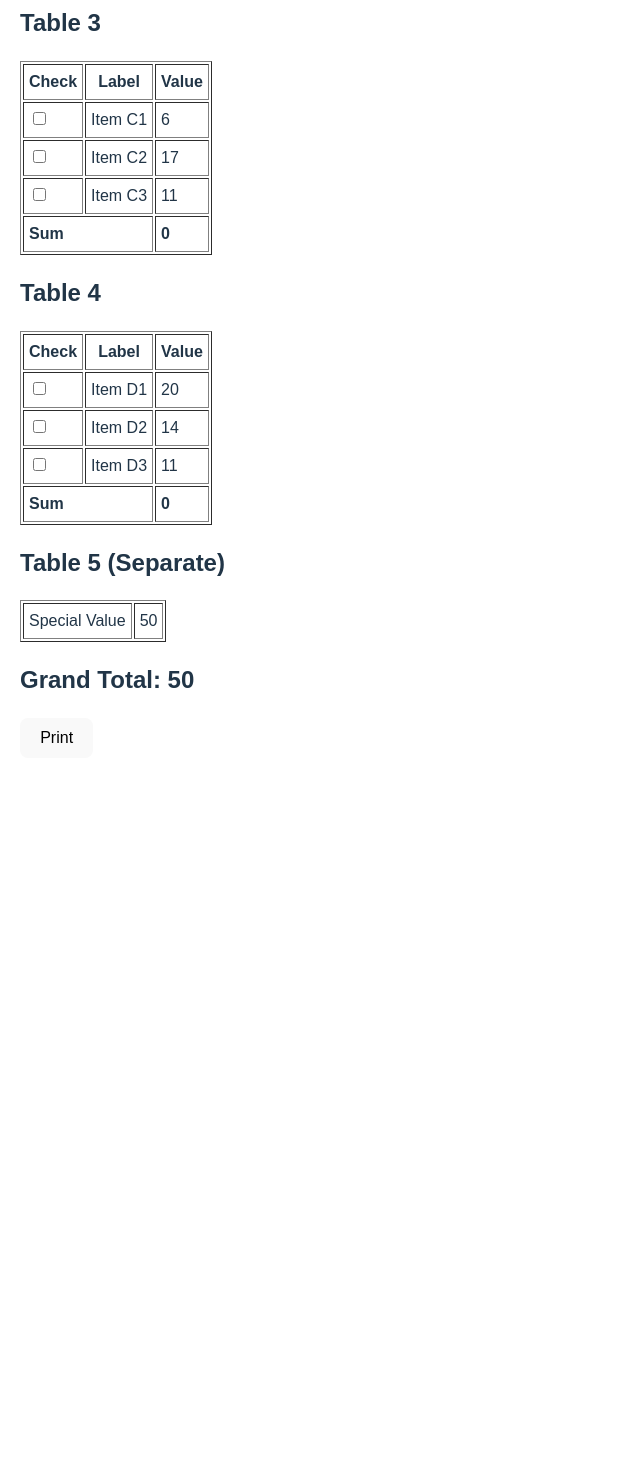
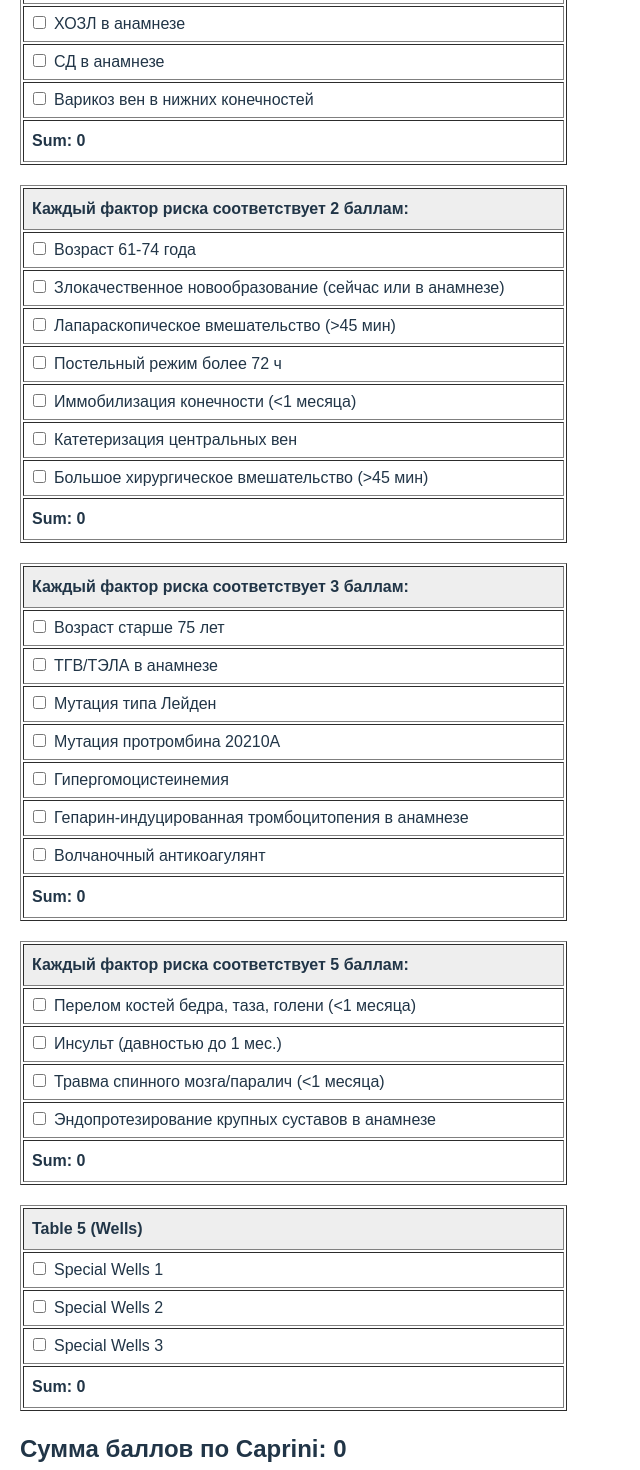
Before and after one commit to pashkanorm/checklist-med-app, a React (Vite) app: page / in a window 1280 px wide. Shown: the part 680-2150 px from the top of the page, without its empty margins (0-640 px from the left). Before the commit the page ends 1458 px from the top, so only its background shows below. Built offline with nearby package versions, Linux system fonts and the light colour scheme.

Commit message:
created tables and filled with entries

```diff
--- a/src/App.tsx
+++ b/src/App.tsx
@@ -2,34 +2,106 @@ import { useState } from "react";
 
 type Entry = { label: string; value: number; checked: boolean };
 
-const makeTable = (labels: string[]) =>
+const makeTable = (labels: string[], valuePerEntry: number) =>
   labels.map((label) => ({
     label,
-    value: Math.floor(Math.random() * 20) + 1,
+    value: valuePerEntry,
     checked: false,
   }));
 
+const tableTitles = [
+  "Каждый фактор риска соответствует 1 баллу:",
+  "Каждый фактор риска соответствует 2 баллам:",
+  "Каждый фактор риска соответствует 3 баллам:",
+  "Каждый фактор риска соответствует 5 баллам:",
+];
+
 export default function App() {
   const [tables, setTables] = useState([
-    makeTable(["Item A1", "Item A2", "Item A3"]),
-    makeTable(["Item B1", "Item B2", "Item B3"]),
-    makeTable(["Item C1", "Item C2", "Item C3"]),
-    makeTable(["Item D1", "Item D2", "Item D3"]),
+    makeTable(
+      [
+        "Возраст 41-60 лет",
+        "Отек нижних конечностей",
+        "Варикозные вены",
+        "Индекс массы тела более 25кг/м2",
+        "Малое хирургическое вмешательство",
+        "Сепсис (<1 месяца)",
+        "Серьезное заболевание легких, включая пневмонию (<1 месяца)",
+        "Прием оральных контрацептивов, гормонозаместительная терапия",
+        "Острым инфаркт миокарда в анамнезе",
+        "Хроническая сердечная недостаточность (<1 месяца)",
+        "Постельным режим у нехирургического пациента",
+        "Воспалительные заболевания кишечника в анамнезе",
+        "Большое хирургическое вмешательство в анамнезе (<1 месяца)",
+        "ХОЗЛ в анамнезе",
+        "СД в анамнезе",
+        "Варикоз вен в нижних конечностей",
+      ],
+      1
+    ),
+    makeTable(
+      [
+        "Возраст 61-74 года",
+        "Злокачественное новообразование (сейчас или в анамнезе)",
+        "Лапараскопическое вмешательство (>45 мин)",
+        "Постельный режим более 72 ч",
+        "Иммобилизация конечности (<1 месяца)",
+        "Катетеризация центральных вен",
+        "Большое хирургическое вмешательство (>45 мин)",
+      ],
+      2
+    ),
+    makeTable(
+      [
+        "Возраст старше 75 лет",
+        "ТГВ/ТЭЛА в анамнезе",
+        "Мутация типа Лейден",
+        "Мутация протромбина 20210А",
+        "Гипергомоцистеинемия",
+        "Гепарин-индуцированная тромбоцитопения в анамнезе",
+        "Волчаночный антикоагулянт",
+      ],
+      3
+    ),
+    makeTable(
+      [
+        "Перелом костей бедра, таза, голени (<1 месяца)",
+        "Инсульт (давностью до 1 мес.)",
+        "Травма спинного мозга/паралич (<1 месяца)",
+        "Эндопротезирование крупных суставов в анамнезе",
+      ],
+      5
+    ),
   ]);
 
-  const [table5] = useState({ label: "Special Value", value: 50 });
+  const [table5, setTable5] = useState([
+    { label: "Special Wells 1", value: 0, checked: false },
+    { label: "Special Wells 2", value: 0, checked: false },
+    { label: "Special Wells 3", value: 0, checked: false },
+  ]);
 
-  const toggleCheck = (ti: number, ei: number) => {
+  const toggleCheck = (tableIndex: number, entryIndex: number) => {
     setTables((prev) => {
-      const copy = [...prev];
-      copy[ti][ei].checked = !copy[ti][ei].checked;
+      const copy = prev.map((table, i) =>
+        i === tableIndex
+          ? table.map((entry, j) => (j === entryIndex ? { ...entry, checked: !entry.checked } : entry))
+          : table
+      );
       return copy;
     });
   };
 
-  const tableSum = (table: Entry[]) => table.reduce((sum, e) => (e.checked ? sum + e.value : sum), 0);
+  const toggleCheckTable5 = (entryIndex: number) => {
+    setTable5((prev) =>
+      prev.map((entry, i) => (i === entryIndex ? { ...entry, checked: !entry.checked } : entry))
+    );
+  };
 
-  const grandTotal = tables.reduce((sum, t) => sum + tableSum(t), 0) + table5.value;
+  const tableSum = (table: (typeof tables)[0]) =>
+    table.reduce((sum, entry) => (entry.checked ? sum + entry.value : sum), 0);
+
+  const capriniSum = tables.reduce((acc, table) => acc + tableSum(table), 0);
+  const wellsSum = tableSum(table5);
 
   return (
     <div style={{ padding: "20px", fontFamily: "sans-serif" }}>
@@ -37,53 +109,92 @@ export default function App() {
 
       {tables.map((table, ti) => (
         <div key={ti} style={{ marginBottom: "20px" }}>
-          <h2>Table {ti + 1}</h2>
-          <table border={1} cellPadding={5}>
-            <thead>
+          <table border={1} cellPadding={5} style={{ width: "100%" }}>
+            <tbody>
+              {/* Title row */}
               <tr>
-                <th>Check</th>
-                <th>Label</th>
-                <th>Value</th>
+                <td
+                  colSpan={1}
+                  style={{
+                    fontWeight: "bold",
+                    backgroundColor: "#eee",
+                    padding: "8px",
+                  }}>
+                  {tableTitles[ti]}
+                </td>
               </tr>
-            </thead>
-            <tbody>
+
+              {/* Entries */}
               {table.map((entry, ei) => (
                 <tr key={ei}>
                   <td>
-                    <input type="checkbox" checked={entry.checked} onChange={() => toggleCheck(ti, ei)} />
+                    <label style={{ cursor: "pointer", userSelect: "none" }}>
+                      <input
+                        type="checkbox"
+                        checked={entry.checked}
+                        onChange={() => toggleCheck(ti, ei)}
+                        style={{ marginRight: "8px" }}
+                      />
+                      {entry.label}
+                    </label>
                   </td>
-                  <td>{entry.label}</td>
-                  <td>{entry.value}</td>
                 </tr>
               ))}
+
+              {/* Sum row */}
+              <tr>
+                <td style={{ fontWeight: "bold", padding: "8px" }}>Sum: {tableSum(table)}</td>
+              </tr>
             </tbody>
-            <tfoot>
-              <tr>
-                <td colSpan={2}>
-                  <strong>Sum</strong>
-                </td>
-                <td>
-                  <strong>{tableSum(table)}</strong>
-                </td>
-              </tr>
-            </tfoot>
           </table>
         </div>
       ))}
 
+      {/* Table 5 */}
       <div style={{ marginBottom: "20px" }}>
-        <h2>Table 5 (Separate)</h2>
-        <table border={1} cellPadding={5}>
+        <table border={1} cellPadding={5} style={{ width: "100%" }}>
           <tbody>
+            {/* Title row */}
             <tr>
-              <td>{table5.label}</td>
-              <td>{table5.value}</td>
+              <td
+                colSpan={1}
+                style={{
+                  fontWeight: "bold",
+                  backgroundColor: "#eee",
+                  padding: "8px",
+                }}>
+                Table 5 (Wells)
+              </td>
+            </tr>
+
+            {/* Entries */}
+            {table5.map((entry, ei) => (
+              <tr key={ei}>
+                <td>
+                  <label style={{ cursor: "pointer", userSelect: "none" }}>
+                    <input
+                      type="checkbox"
+                      checked={entry.checked}
+                      onChange={() => toggleCheckTable5(ei)}
+                      style={{ marginRight: "8px" }}
+                    />
+                    {entry.label}
+                  </label>
+                </td>
+              </tr>
+            ))}
+
+            {/* Sum row */}
+            <tr>
+              <td style={{ fontWeight: "bold", padding: "8px" }}>Sum: {wellsSum}</td>
             </tr>
           </tbody>
         </table>
       </div>
 
-      <h2>Grand Total: {grandTotal}</h2>
+      {/* Grand totals */}
+      <h2>Сумма баллов по Caprini: {capriniSum}</h2>
+      <h2>Сумма баллов по Wells: {wellsSum}</h2>
 
       <button onClick={() => window.print()}>Print</button>
     </div>
```
